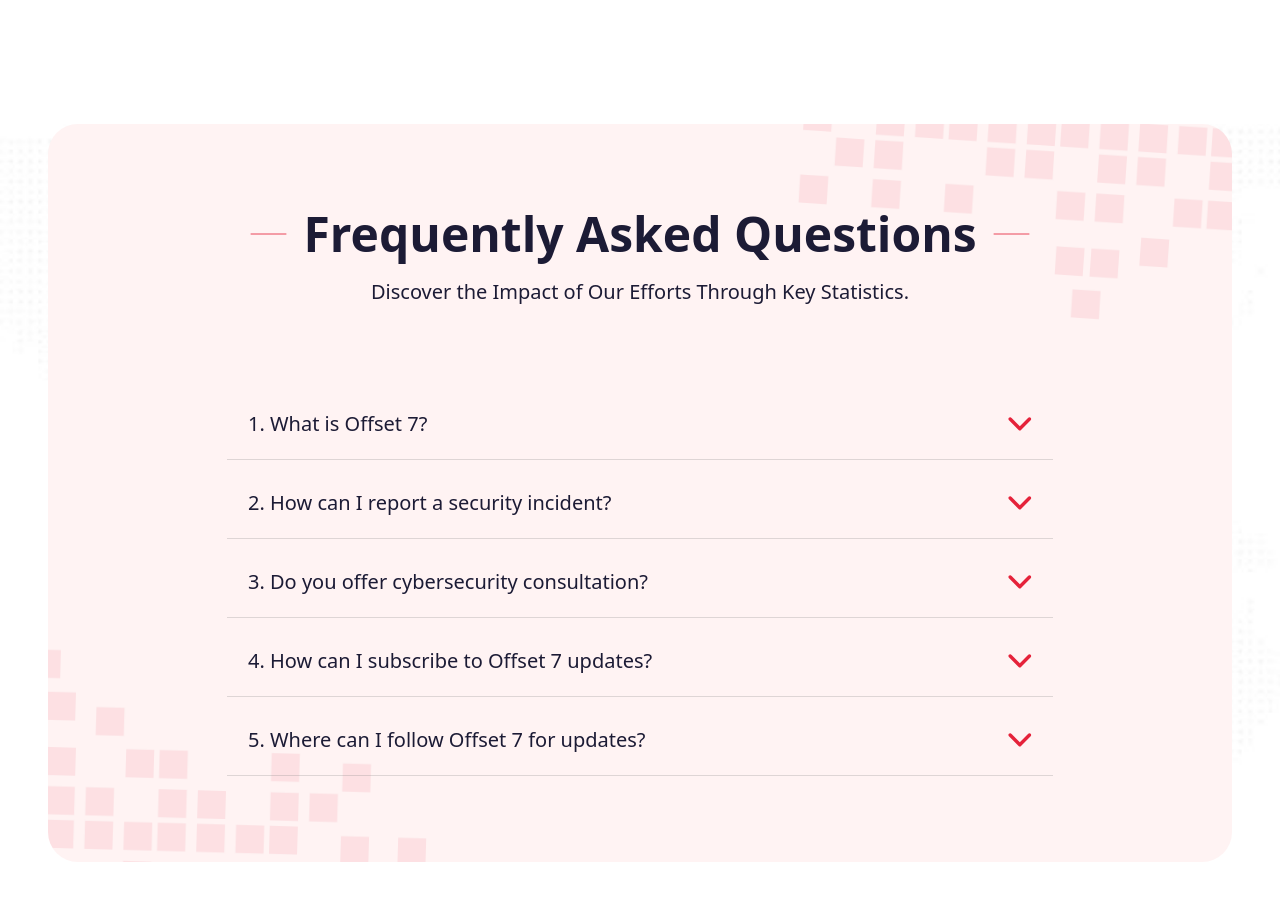
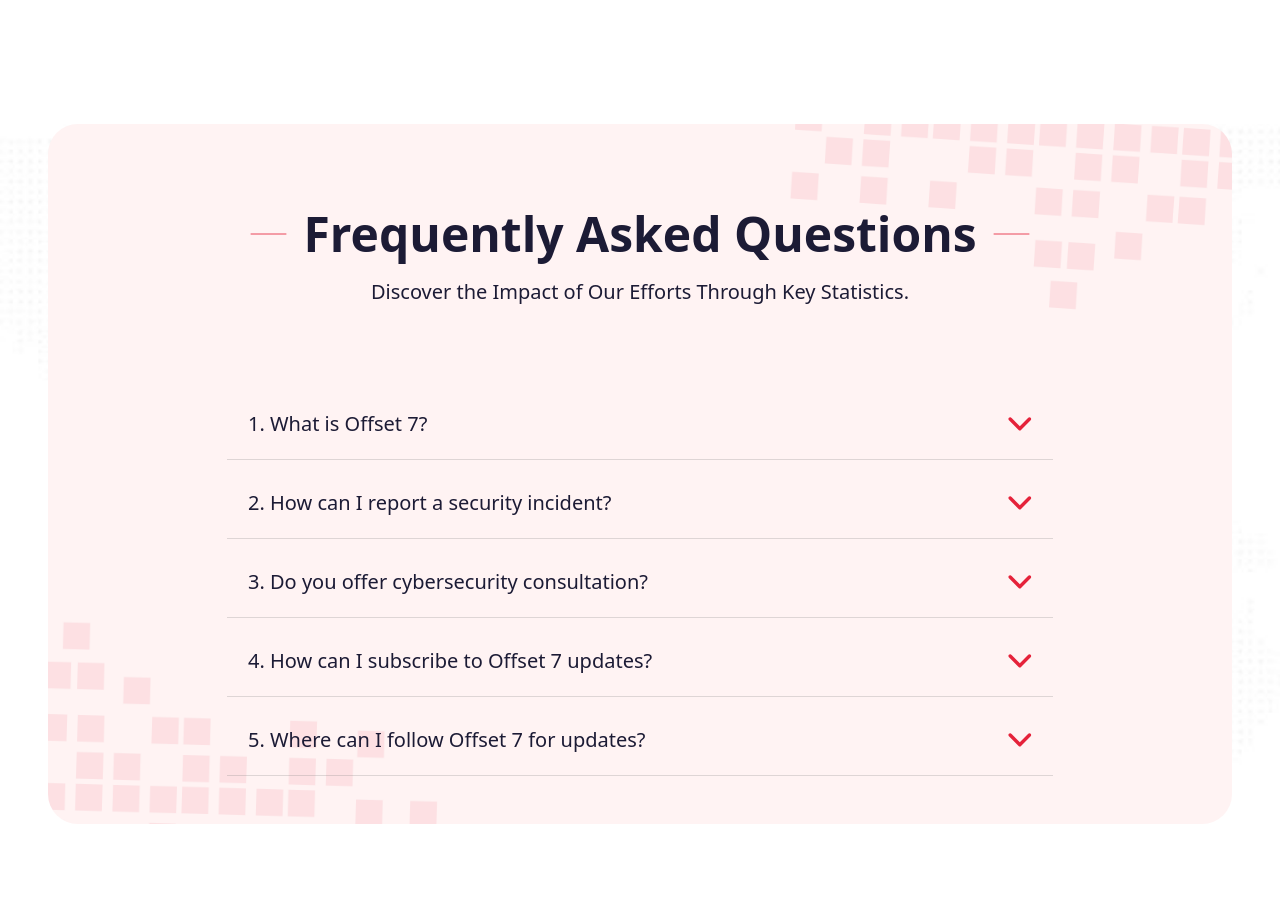
Before and after one commit to auspicious-soft/offset-frontend, a Next.js app: page /contact-us in a window 1280 px wide. Shown: the part 1540-2440 px from the top of the page. Built offline with nearby package versions, Linux system fonts and the light colour scheme; no server answers.

Commit message:
Enhance styling for FAQ section background and image responsiveness

```diff
--- a/src/app/contact-us/page.tsx
+++ b/src/app/contact-us/page.tsx
@@ -343,18 +343,18 @@
           </div>
         </div>
         {/* faq  */}
-        <div className=" bg-[url('/images/dotsBGImage.png')] bg-no-repeat bg-size-[100%]">
+        <div className=" bg-[url('/images/dotsBGImage.png')]  bg-no-repeat bg-size-[100%]">
           <div className="container">
             <div className="relative w-full mb-[46px] md:mb-[126px] ">
               <div className="absolute  inset-0 z-0 w-full h-full">
                 <Image
                   src="/images/pinkFrame2.png"
                   alt="earth"
-                  className="w-full h-full object-cover rounded-[30px]"
+                  className="w-full h-full object-cover rounded-[30px] lg:max-h-[700px] 2xl:max-h-[841px]"
                   priority
                   width={0}
                   height={0}
-                  sizes="100vw"
+                  sizes="100vw "
                 />
               </div>
 
```
